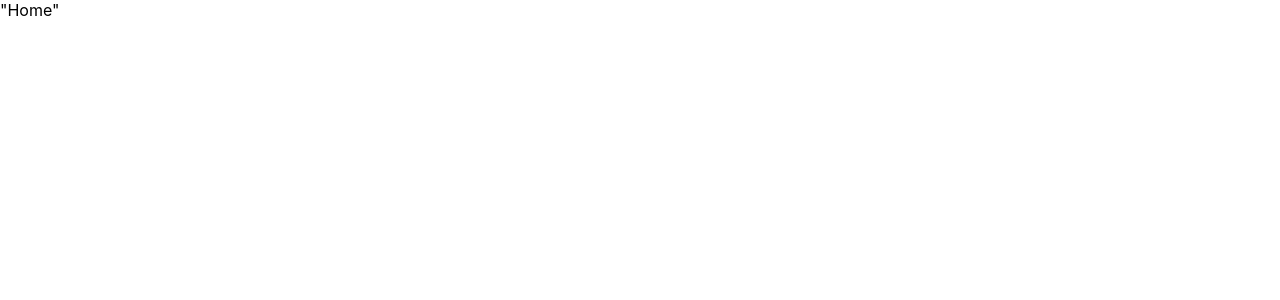
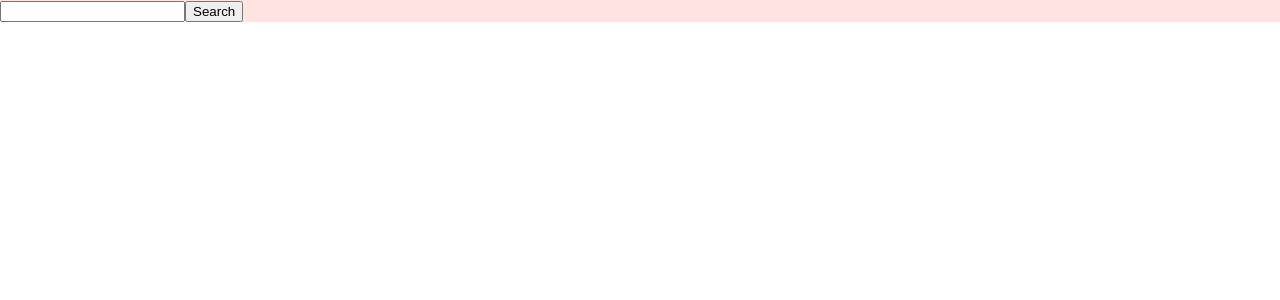
Before and after one commit to saralimbu2017/myLibrary-frontEnd, a React (Create React App) app: page / in a window 1280 px wide. Shown: the top 300 px of the page. Built offline with nearby package versions, Linux system fonts and the light colour scheme.

Commit message:
Adding Search and redirecting to another page to display the result

```diff
--- a/src/App.js
+++ b/src/App.js
@@ -3,12 +3,12 @@ import logo from './logo.svg';
 import {Switch , Link, Route,BrowserRouter as Router, Redirect} from 'react-router-dom';
 import About from './About'
 import Home from './Home'
+import Books from './Books'
 class App extends React.Component {
 
 
 
   render() {
-
     return (
       <Router>
         <div className="App">
@@ -16,6 +16,7 @@ class App extends React.Component {
             <Switch>
               <Route exact path="/" component = {Home} />
               <Route path="/about" component = {About} />
+              <Route path="/books" component = {Books} />
             </Switch>
           </div>
         </div>
--- /dev/null
+++ b/src/Books.js
@@ -0,0 +1,21 @@
+import React from 'react'
+
+  export default function Books(props) {
+  //render() {
+  return (
+    <div>
+      <section>
+        <ul>
+          {props.location.state.books.map(book =>
+            <li>
+             {book.volumeInfo.title}
+            </li>
+          )}
+          {/* //{this.props.location.state.books} */}
+        </ul>
+      </section>
+    </div>
+
+  )
+
+  }
--- a/src/Home.js
+++ b/src/Home.js
@@ -1,8 +1,16 @@
 import React from 'react';
+import logo from './logo.svg';
+import './App.css';
+import {Switch , Link, Route,BrowserRouter as Router, Redirect} from 'react-router-dom';
+import Search from './Search'
 
-export default function Home() {
-  return <div>
-      "Home"
-  </div>
+class Home extends React.Component {
 
+  render() {
+    return <div >
+        <Search />
+    </div>
+  }
 }
+
+export default Home;
--- /dev/null
+++ b/src/Search.js
@@ -0,0 +1,54 @@
+import React from 'react';
+import logo from './logo.svg';
+import './App.css';
+import Form from './Form'
+import {Switch , Link, Route,BrowserRouter as Router, Redirect,  withRouter } from 'react-router-dom';
+
+class Search extends React.Component  {
+  state= {
+    books:[],
+    bookName:'',
+    redirect: false
+  }
+  handleFormSubmit = async(event) => {
+    event.preventDefault();
+    const searchItem = this.state.bookName
+    const url = `http://localhost:8080/books?bookName=${searchItem}`
+    let response = await fetch(url)
+    const json = await response.json();
+      // .then(res => res.json())
+      // .then(res => {
+        //let books   = this.props.books
+        //let redirect = this.props.redirect
+        this.setState({
+          books: json,
+          redirect: true
+        })
+
+       // this.props.history.push( '/books', {books:this.state.books });
+
+        this.props.history.push({
+          pathname: '/books',
+          state: { books: this.state.books }
+        })
+        //this.props.history.push("/game_search")
+      // })
+    //   const response = await fetch(`https://api.coinmarketcap.com/v1/ticker/?limit=10`);
+    //   const json = await response.json();
+    //   this.setState({ data: json });
+    // }
+
+  }
+  handleFormChange = (event) => {
+    this.setState({ bookName: event.target.value })
+  }
+  render(){
+    return (    <form onSubmit={this.handleFormSubmit}>
+    <input type = "search" name = "bookName" className = "" value={this.bookName} onChange={this.handleFormChange}/>
+    <button className = "btn-search">Search</button>
+  </form>)
+
+}
+}
+
+export default withRouter(Search);
```
